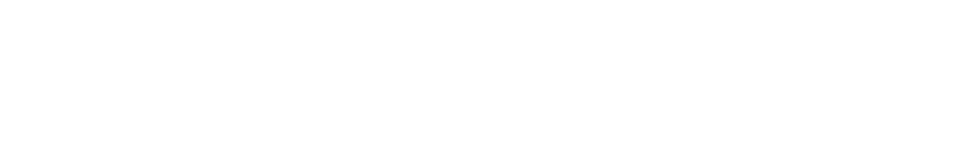
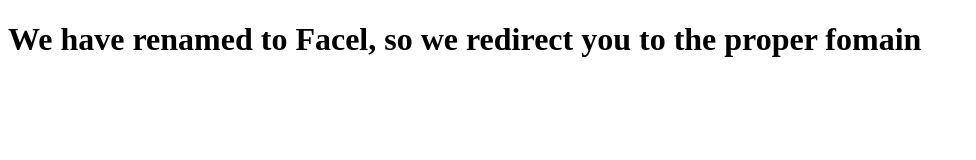
Before and after one commit to mixeden/mixeden.github.io, a plain HTML site: page index.html in a window 1280 px wide. Shown: the whole page, without its empty margins (0-976 px from the left). Drawn offline with Linux system fonts and the light colour scheme.

Commit message:
Update index.html

```diff
--- a/index.html
+++ b/index.html
@@ -4,5 +4,11 @@
     <meta charset="UTF-8">
     <title>Redirecting to Facel</title>
     <meta http-equiv="refresh" content="1;URL=https://facel.tech" />
+     <link href="https://fonts.googleapis.com/css?family=Roboto:700" rel="stylesheet">
 </head>
+<body>
+    <div class="renamed">
+        <h1>We have renamed to Facel, so we redirect you to the proper fomain</h1>
+    </div>
+</body>
 </html>
```
